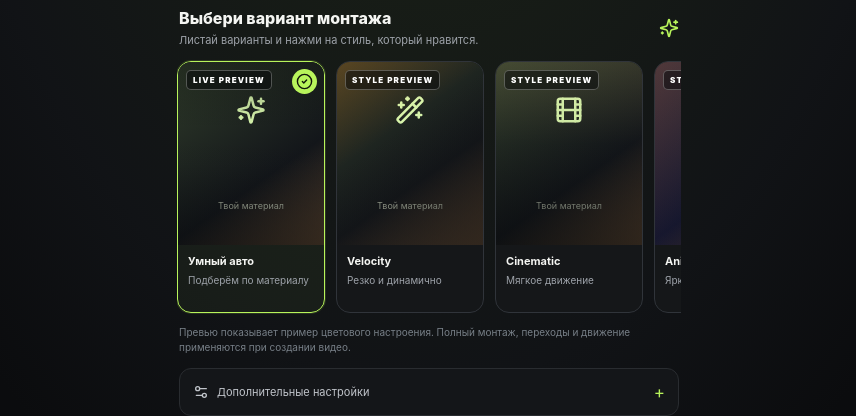
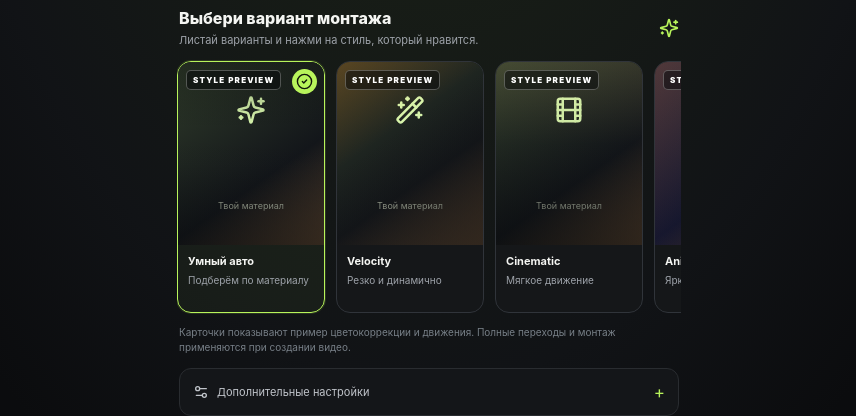
Before and after one commit to mlbbgame/dravex-ai-video-editor, a React (Vite) app: page / in a window 1280 px wide. Shown: the part 399-815 px from the top of the page, without its empty margins (211-1067 px from the left). Built offline with nearby package versions, Linux system fonts and the light colour scheme.

Commit message:
fix: label montage previews accurately

```diff
--- a/src/App.tsx
+++ b/src/App.tsx
@@ -397,14 +397,14 @@ export default function App() {
                     ? <video src={videoUrl} muted playsInline loop autoPlay preload="metadata" />
                     : <span className="dravex-variant-placeholder"><Icon size={30} /><small>{mediaFiles.length ? "Выбери для просмотра" : "Твой материал"}</small></span>}
                 <span className="dravex-variant-overlay" />
-                <span className="dravex-variant-tag">{selected ? "LIVE PREVIEW" : "STYLE PREVIEW"}</span>
+                <span className="dravex-variant-tag">{selected && mediaFiles.length > 0 ? (isImageMode ? "MOTION PREVIEW" : "LIVE PREVIEW") : "STYLE PREVIEW"}</span>
                 {selected && <span className="dravex-variant-check"><CheckCircle2 size={17} /></span>}
               </span>
               <span className="dravex-variant-copy"><strong>{variant.title}</strong><small>{variant.note}</small></span>
             </button>;
           })}
         </div>
-        <p className="dravex-variant-hint">Превью показывает пример цветового настроения. Полный монтаж, переходы и движение применяются при создании видео.</p>
+        <p className="dravex-variant-hint">Карточки показывают пример цветокоррекции и движения. Полные переходы и монтаж применяются при создании видео.</p>
 
         <details className="dravex-more">
           <summary><Settings2 size={16} />Дополнительные настройки</summary>
```
